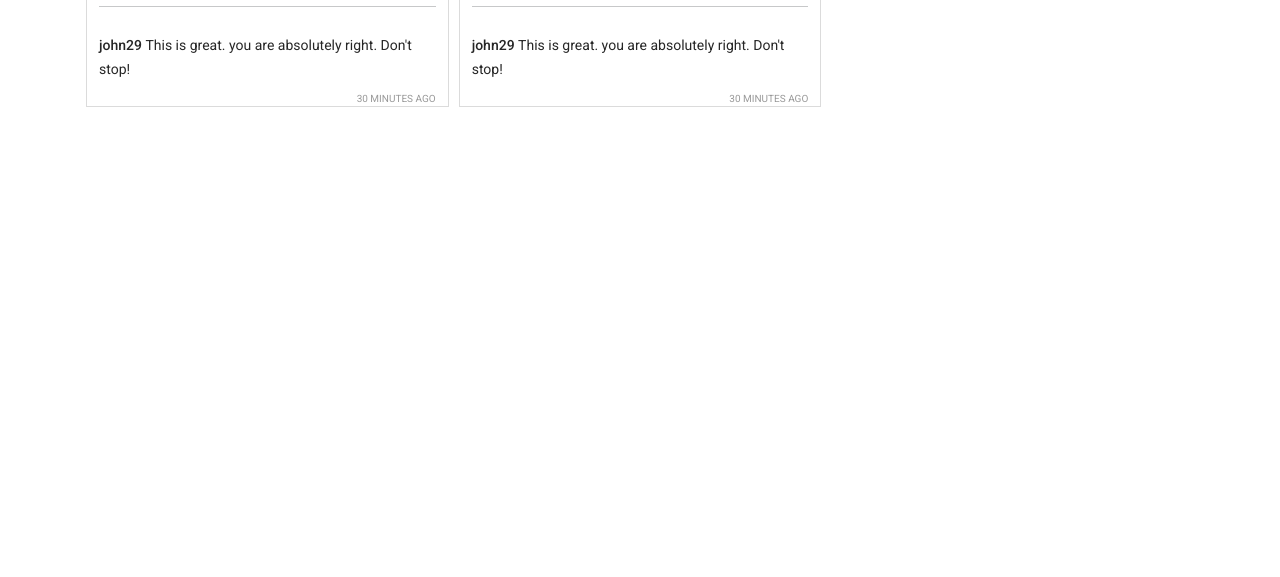
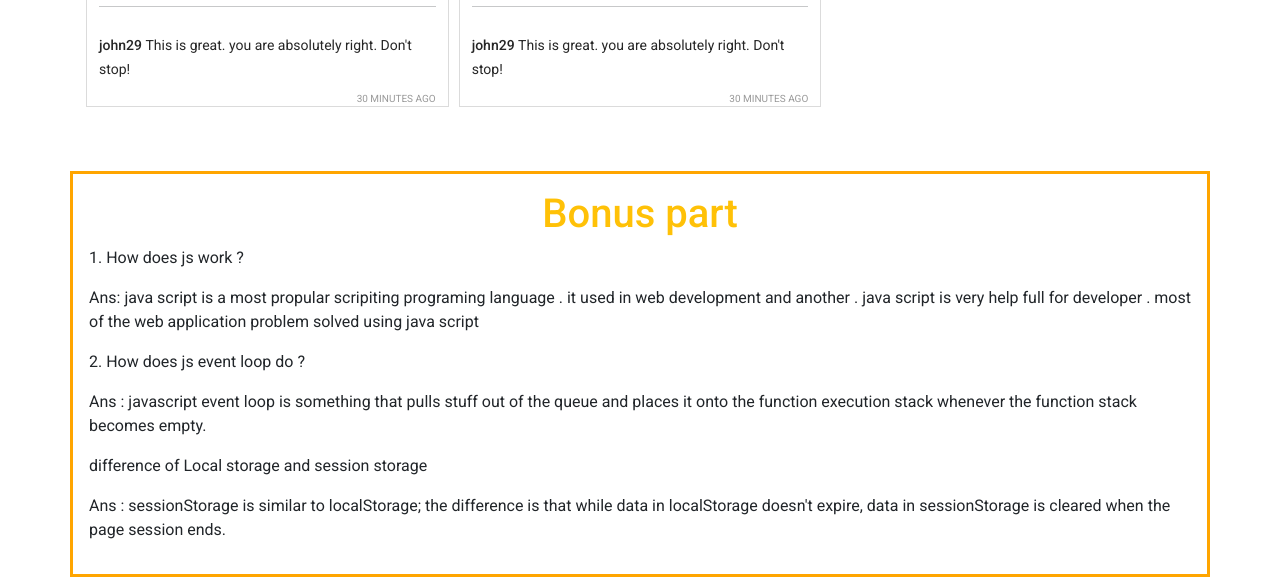
Before and after one commit to Niloy-Dey/assignment-7-insta-shohor, a plain HTML site: page index.html in a window 1280 px wide. Shown: the part 1425-2002 px from the top of the page. Before the commit the page ends 1548 px from the top, so only its background shows below. Drawn offline with nearby package versions, Linux system fonts and the light colour scheme.

Commit message:
my bonus part work is done

```diff
--- a/css/style.css
+++ b/css/style.css
@@ -17,6 +17,10 @@ textarea {
   font-family: 'Roboto', sans-serif;
 }
 
+
+.bonus-part{
+  border: 3px solid orange;
+}
 /* Vars */
 :root {
   --primary: hsl(0, 0%, 100%);
--- a/index.html
+++ b/index.html
@@ -77,7 +77,17 @@
                 <h1>Reported posts</h1>
             </div>
         </main>
+        <div class="bonus-part container mt-5  p-3 ">
+            <h1 class="text-center text-warning">Bonus part</h1>
+            <p>1. How does js work ?</p>
+            <p>Ans:  java script is a most propular scripiting programing language . it used in web development and another . java script is very help full for developer . most of the web application  problem solved using java script</p>
 
+            <p>2. How does js event loop do ?</p>
+            <p>Ans : javascript event loop is something that pulls stuff out of the queue and places it onto the function execution stack whenever the function stack becomes empty. </p>
+
+            <p>difference of Local storage and session storage </p>
+            <p>Ans : sessionStorage is similar to localStorage; the difference is that while data in localStorage doesn't expire, data in sessionStorage is cleared when the page session ends.</p>
+        </div>
 
         <footer></footer>
 
```
